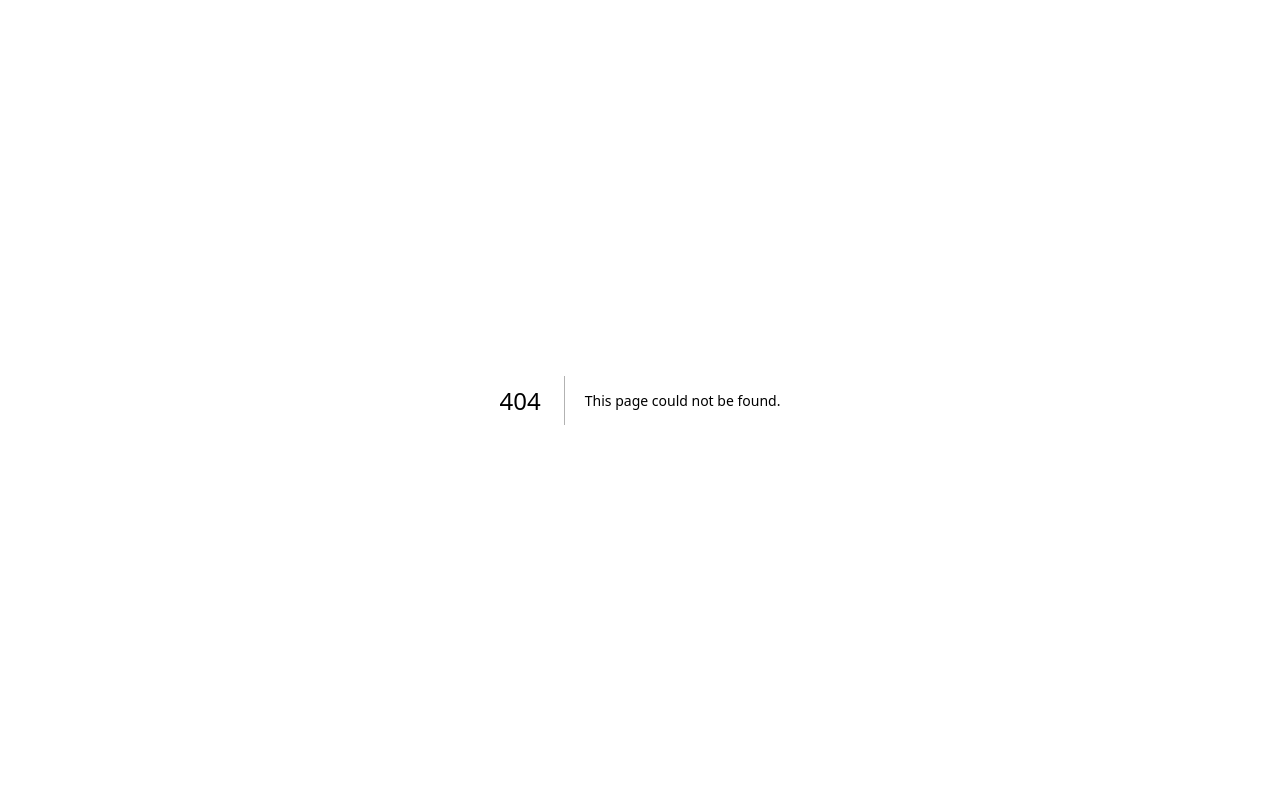
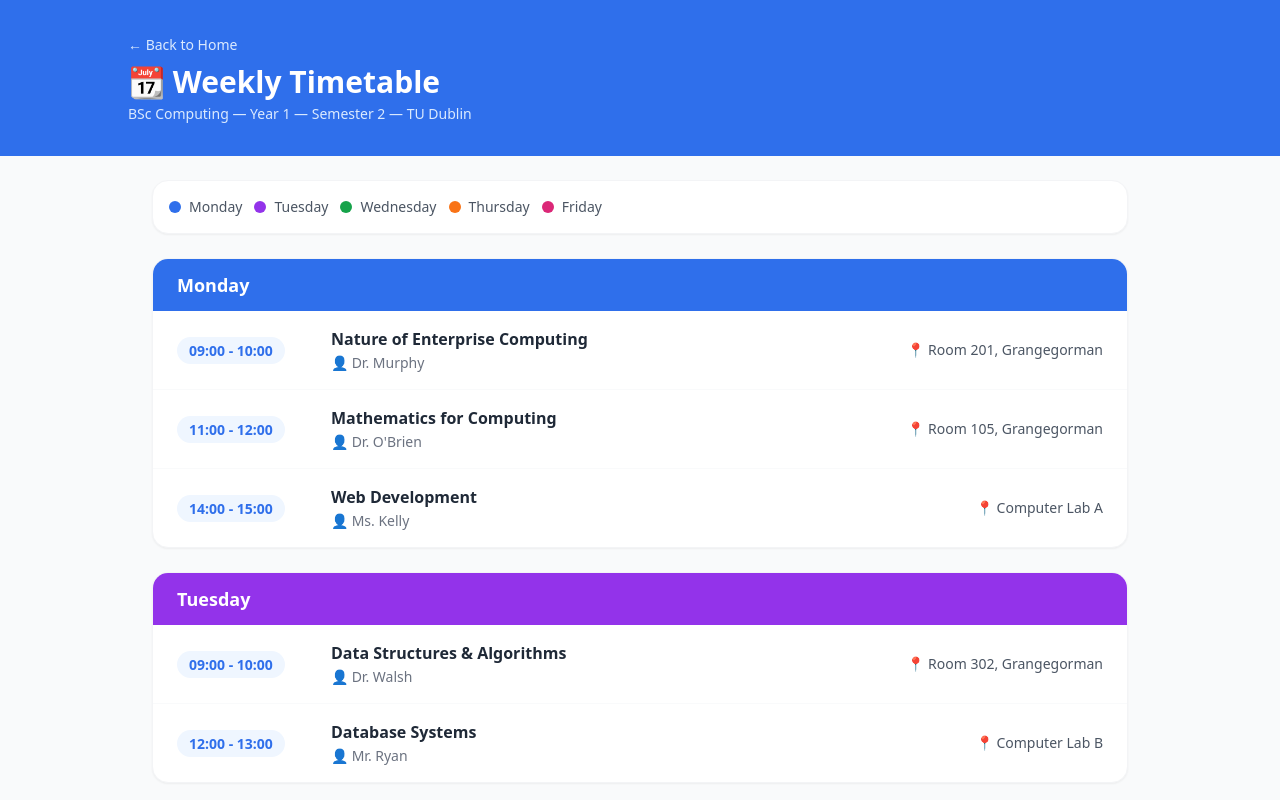
Before and after one commit to VictoriaX002/Nature-of-Enterprise-CA3, a Next.js app in the folder nextjs-dashboard/: page /timetable in a window 1280 px wide. Before the commit this address had no page. Shown: the top 800 px of the page. Built offline with nearby package versions, Linux system fonts and the light colour scheme.

Commit message:
feat: update home page to link to timetable page

```diff
--- /dev/null
+++ b/nextjs-dashboard/app/timetable/page.tsx
@@ -0,0 +1,135 @@
+"use client";
+import Link from "next/link";
+
+const timetable = [
+  {
+    day: "Monday",
+    classes: [
+      { time: "09:00 - 10:00", module: "Nature of Enterprise Computing", room: "Room 201, Grangegorman", lecturer: "Dr. Murphy" },
+      { time: "11:00 - 12:00", module: "Mathematics for Computing", room: "Room 105, Grangegorman", lecturer: "Dr. O'Brien" },
+      { time: "14:00 - 15:00", module: "Web Development", room: "Computer Lab A", lecturer: "Ms. Kelly" },
+    ],
+  },
+  {
+    day: "Tuesday",
+    classes: [
+      { time: "09:00 - 10:00", module: "Data Structures & Algorithms", room: "Room 302, Grangegorman", lecturer: "Dr. Walsh" },
+      { time: "12:00 - 13:00", module: "Database Systems", room: "Computer Lab B", lecturer: "Mr. Ryan" },
+    ],
+  },
+  {
+    day: "Wednesday",
+    classes: [
+      { time: "10:00 - 11:00", module: "Nature of Enterprise Computing", room: "Room 201, Grangegorman", lecturer: "Dr. Murphy" },
+      { time: "13:00 - 14:00", module: "Web Development", room: "Computer Lab A", lecturer: "Ms. Kelly" },
+      { time: "15:00 - 16:00", module: "Professional Skills", room: "Room 110, Grangegorman", lecturer: "Ms. Brennan" },
+    ],
+  },
+  {
+    day: "Thursday",
+    classes: [
+      { time: "09:00 - 10:00", module: "Mathematics for Computing", room: "Room 105, Grangegorman", lecturer: "Dr. O'Brien" },
+      { time: "11:00 - 13:00", module: "Database Systems Lab", room: "Computer Lab B", lecturer: "Mr. Ryan" },
+    ],
+  },
+  {
+    day: "Friday",
+    classes: [
+      { time: "10:00 - 11:00", module: "Data Structures & Algorithms", room: "Room 302, Grangegorman", lecturer: "Dr. Walsh" },
+      { time: "12:00 - 13:00", module: "Professional Skills", room: "Room 110, Grangegorman", lecturer: "Ms. Brennan" },
+    ],
+  },
+];
+
+const dayColors: Record<string, string> = {
+  Monday: "bg-blue-600",
+  Tuesday: "bg-purple-600",
+  Wednesday: "bg-green-600",
+  Thursday: "bg-orange-500",
+  Friday: "bg-pink-600",
+};
+
+export default function TimetablePage() {
+  return (
+    <main className="min-h-screen bg-gray-50">
+
+      {/* Header */}
+      <div className="bg-blue-600 px-6 py-8 md:px-12">
+        <div className="max-w-5xl mx-auto">
+          <Link href="/" className="text-sm text-blue-100 hover:underline">
+            ← Back to Home
+          </Link>
+          <h1 className="text-3xl font-bold text-white mt-2">
+            📆 Weekly Timetable
+          </h1>
+          <p className="text-blue-100 mt-1 text-sm">
+            BSc Computing — Year 1 — Semester 2 — TU Dublin
+          </p>
+        </div>
+      </div>
+
+      {/* Legend */}
+      <div className="max-w-5xl mx-auto px-6 py-6">
+        <div className="bg-white rounded-2xl shadow-sm border border-gray-100 p-4 mb-6 flex flex-wrap gap-3">
+          {Object.entries(dayColors).map(([day, color]) => (
+            <div key={day} className="flex items-center gap-2">
+              <div className={`w-3 h-3 rounded-full ${color}`} />
+              <span className="text-sm font-medium text-gray-600">{day}</span>
+            </div>
+          ))}
+        </div>
+
+        {/* Timetable Grid */}
+        <div className="space-y-6">
+          {timetable.map((dayData) => (
+            <div key={dayData.day} className="bg-white rounded-2xl shadow-sm border border-gray-100 overflow-hidden">
+
+              {/* Day Header */}
+              <div className={`${dayColors[dayData.day]} px-6 py-3`}>
+                <h2 className="text-lg font-bold text-white">{dayData.day}</h2>
+              </div>
+
+              {/* Classes */}
+              <div className="divide-y divide-gray-50">
+                {dayData.classes.map((cls, i) => (
+                  <div key={i} className="px-6 py-4 flex flex-col md:flex-row md:items-center gap-2 md:gap-6 hover:bg-gray-50 transition-colors">
+
+                    {/* Time */}
+                    <div className="min-w-[130px]">
+                      <span className="text-sm font-bold text-blue-600 bg-blue-50 px-3 py-1 rounded-full">
+                        {cls.time}
+                      </span>
+                    </div>
+
+                    {/* Module */}
+                    <div className="flex-1">
+                      <p className="font-semibold text-gray-800">{cls.module}</p>
+                      <p className="text-sm text-gray-500 mt-0.5">
+                        👤 {cls.lecturer}
+                      </p>
+                    </div>
+
+                    {/* Room */}
+                    <div className="text-right">
+                      <p className="text-sm font-medium text-gray-600">
+                        📍 {cls.room}
+                      </p>
+                    </div>
+
+                  </div>
+                ))}
+              </div>
+
+            </div>
+          ))}
+        </div>
+
+        {/* Note */}
+        <div className="mt-6 bg-yellow-50 border border-yellow-200 rounded-2xl p-4 text-sm text-yellow-800">
+          <strong>Note:</strong> This timetable contains fictional data created for the Campus Companion CA3 project. All module names, lecturers, and room numbers are fictional.
+        </div>
+
+      </div>
+    </main>
+  );
+}
```
